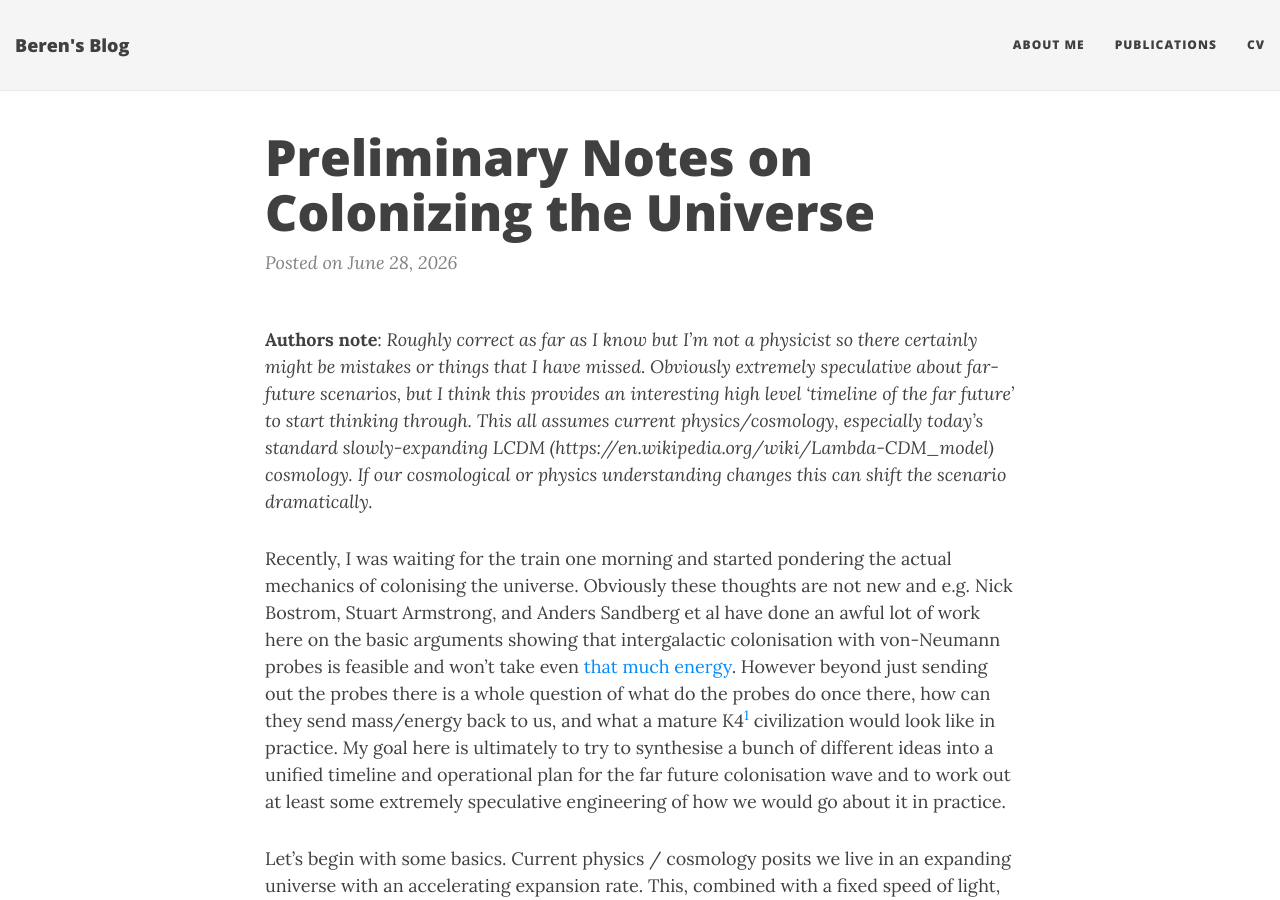
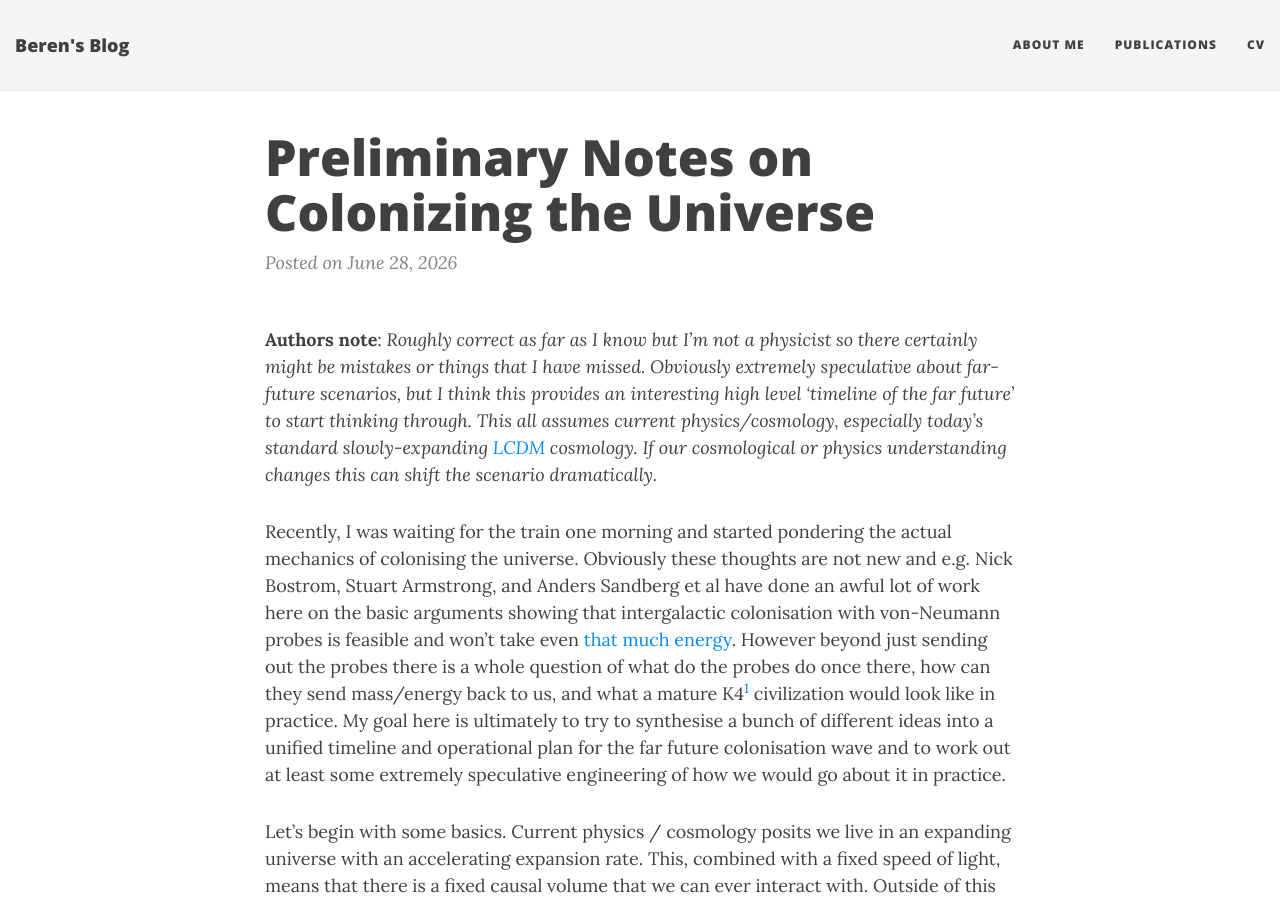
Before and after one commit to BerenMillidge/BerenMillidge.github.io, a Jekyll site: the page built from _posts/2026-06-28-Preliminary-Notes-on-Colonizing-the-Universe.md, in a window 1280 px wide and 900 px high. Built offline with Jekyll 4.4.1, drawn with Linux system fonts in a browser that asks for light colours; nearby versions of some CDN libraries.

Commit message:
Update 2026-06-28-Preliminary-Notes-on-Colonizing-the-Universe.md

```diff
--- a/_posts/2026-06-28-Preliminary-Notes-on-Colonizing-the-Universe.md
+++ b/_posts/2026-06-28-Preliminary-Notes-on-Colonizing-the-Universe.md
@@ -5,7 +5,7 @@ title: Preliminary Notes on Colonizing the Universe
 
 
 
-**Authors note**: *Roughly correct as far as I know but I’m not a physicist so there certainly might be mistakes or things that I have missed. Obviously extremely speculative about far-future scenarios, but I think this provides an interesting high level ‘timeline of the far future’ to start thinking through. This all assumes current physics/cosmology, especially today’s standard slowly-expanding LCDM (https://en.wikipedia.org/wiki/Lambda-CDM_model) cosmology. If our cosmological or physics understanding changes this can shift the scenario dramatically.*
+**Authors note**: *Roughly correct as far as I know but I’m not a physicist so there certainly might be mistakes or things that I have missed. Obviously extremely speculative about far-future scenarios, but I think this provides an interesting high level ‘timeline of the far future’ to start thinking through. This all assumes current physics/cosmology, especially today’s standard slowly-expanding [LCDM](https://en.wikipedia.org/wiki/Lambda-CDM_model) cosmology. If our cosmological or physics understanding changes this can shift the scenario dramatically.*
 
 Recently, I was waiting for the train one morning and started pondering the actual mechanics of colonising the universe. Obviously these thoughts are not new and e.g. Nick Bostrom, Stuart Armstrong, and Anders Sandberg et al have done an awful lot of work here on the basic arguments showing that intergalactic colonisation with von-Neumann probes is feasible and won’t take even [that much energy](https://www.sciencedirect.com/science/article/abs/pii/S0094576513001148). However beyond just sending out the probes there is a whole question of what do the probes do once there, how can they send mass/energy back to us, and what a mature K4[^1] civilization would look like in practice. My goal here is ultimately to try to synthesise a bunch of different ideas into a unified timeline and operational plan for the far future colonisation wave and to work out at least some extremely speculative engineering of how we would go about it in practice.
 
```
